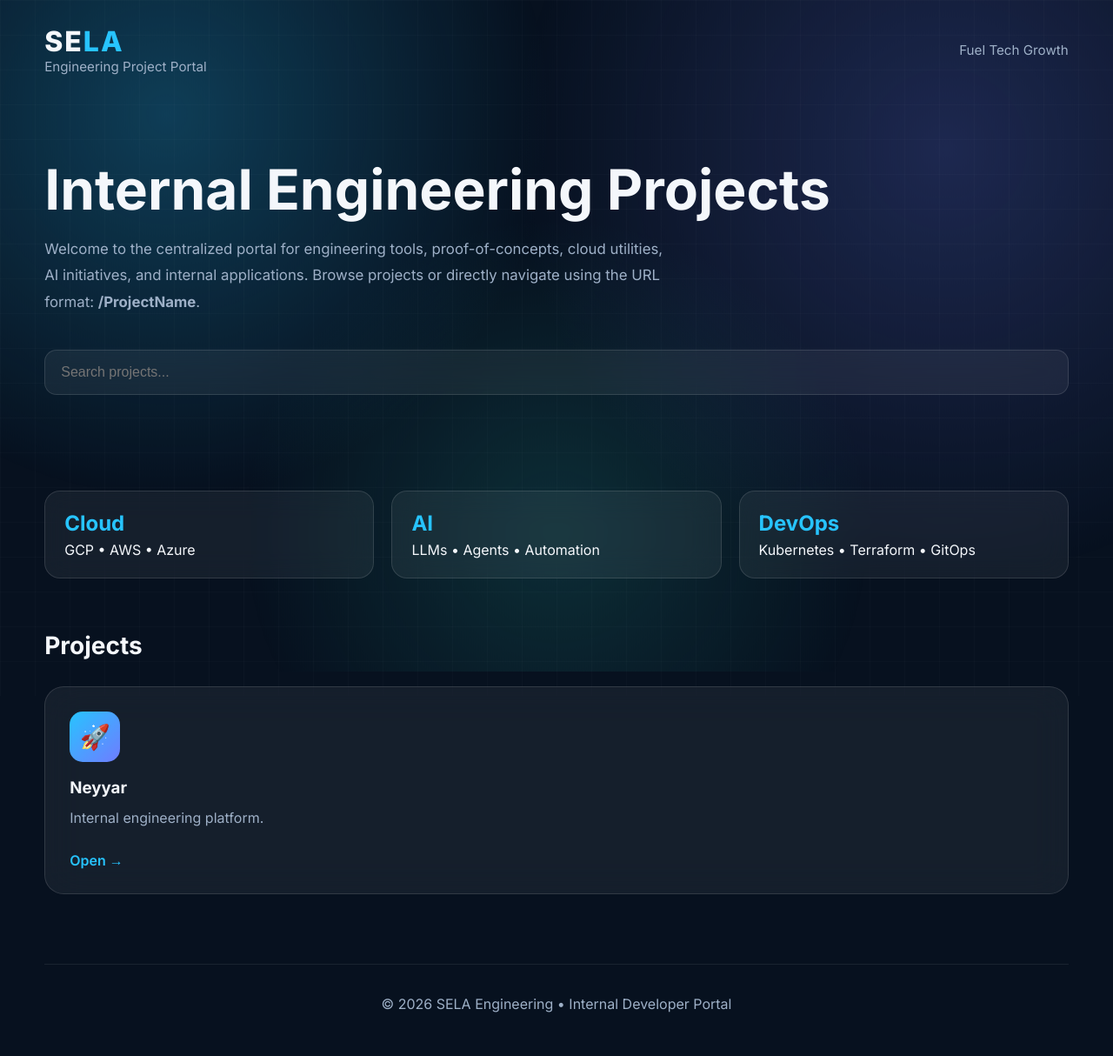
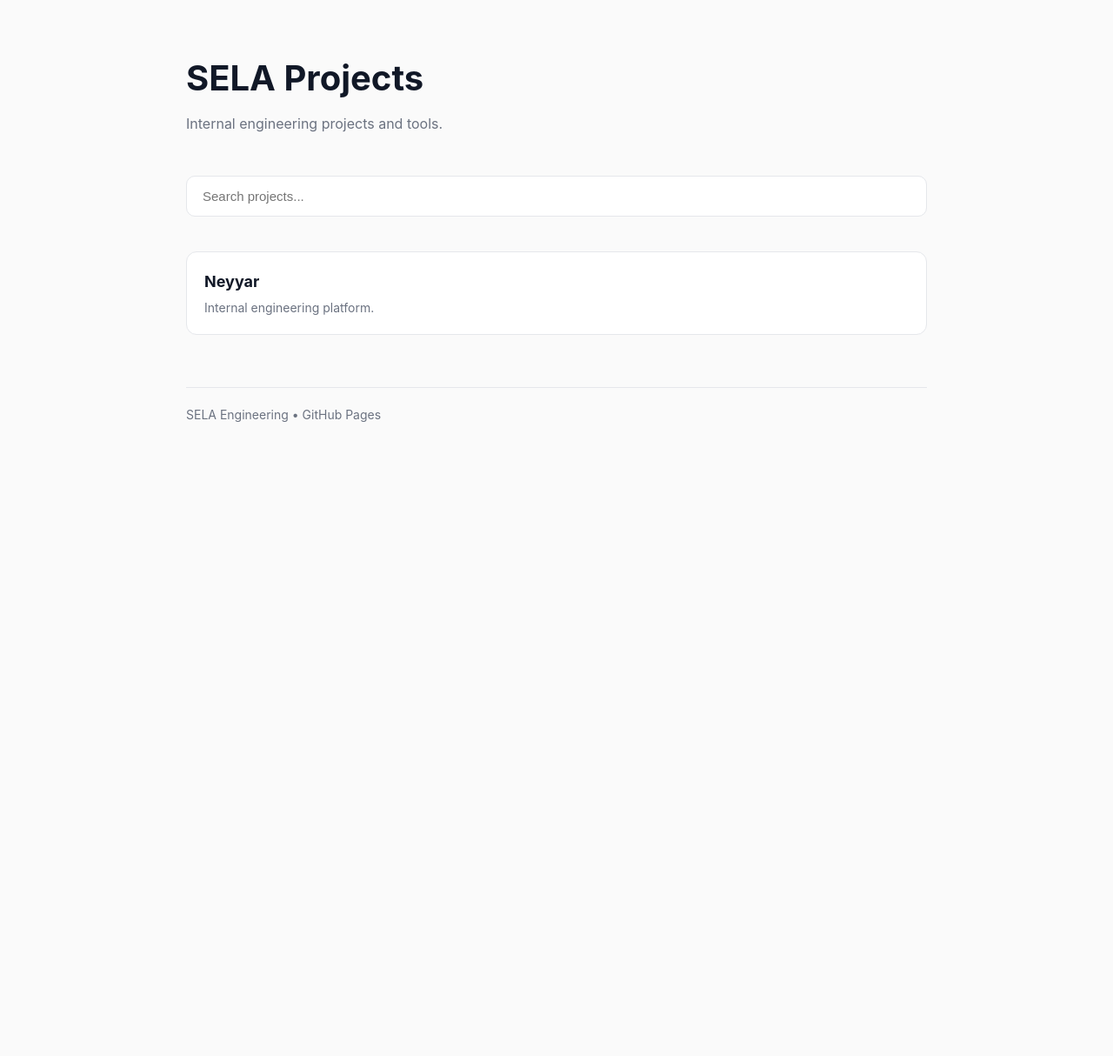
Before and after one commit to Sela-Cloud/sela-projects, a plain HTML site: page index.html in a window 1280 px wide. Shown: the whole page at 87% size. After the commit the page ends 800 px from the top, so only its background shows below. Drawn offline with Linux system fonts and the light colour scheme.

Commit message:
Refactor index.html structure and styles
Updated the styles and structure of the index.html file, including changes to the header, footer, and project sections.

```diff
--- a/index.html
+++ b/index.html
@@ -3,226 +3,117 @@
 <head>
     <meta charset="UTF-8">
     <meta name="viewport" content="width=device-width, initial-scale=1.0">
-<title>SELA | Engineering Projects</title>
-
-<link rel="preconnect" href="https://fonts.googleapis.com">
-<link rel="preconnect" href="https://fonts.gstatic.com" crossorigin>
-<link href="https://fonts.googleapis.com/css2?family=Inter:wght@300;400;500;600;700;800&display=swap" rel="stylesheet">
+    <title>SELA Projects</title>
 
     <style>
-:root{
-    --bg:#07111f;
-    --surface:rgba(255,255,255,.06);
-    --border:rgba(255,255,255,.12);
-    --text:#f4f7fb;
-    --muted:#9eb0c7;
-    --primary:#27c4ff;
-    --secondary:#6f7cff;
-    --success:#2dd4bf;
+        * {
+            margin: 0;
+            padding: 0;
+            box-sizing: border-box;
         }
 
-*{
-    margin:0;
-    padding:0;
-    box-sizing:border-box;
+        :root {
+            --bg: #fafafa;
+            --card: #ffffff;
+            --border: #e5e7eb;
+            --text: #111827;
+            --muted: #6b7280;
+            --accent: #2563eb;
         }
 
-body{
-    font-family:Inter,sans-serif;
-    background:var(--bg);
-    color:var(--text);
-    min-height:100vh;
-    overflow-x:hidden;
+        body {
+            font-family: Inter, -apple-system, BlinkMacSystemFont, "Segoe UI",
+                Roboto, Helvetica, Arial, sans-serif;
+            background: var(--bg);
+            color: var(--text);
+            line-height: 1.5;
         }
 
-body::before{
-    content:"";
-    position:fixed;
-    inset:0;
-    background:
-    radial-gradient(circle at 15% 20%,rgba(39,196,255,.25),transparent 35%),
-    radial-gradient(circle at 85% 25%,rgba(111,124,255,.22),transparent 40%),
-    radial-gradient(circle at 50% 80%,rgba(45,212,191,.15),transparent 40%);
-    animation:move 18s ease infinite alternate;
-    z-index:-2;
+        .container {
+            max-width: 900px;
+            margin: 0 auto;
+            padding: 60px 24px;
         }
 
-body::after{
-    content:"";
-    position:fixed;
-    inset:0;
-    background:
-        linear-gradient(rgba(255,255,255,.02) 1px, transparent 1px),
-        linear-gradient(90deg, rgba(255,255,255,.02) 1px, transparent 1px);
-    background-size:40px 40px;
-    z-index:-1;
+        header {
+            margin-bottom: 48px;
         }
 
-@keyframes move{
-    from{transform:translateY(0);}
-    to{transform:translateY(-60px);}
+        h1 {
+            font-size: 2.5rem;
+            font-weight: 700;
+            margin-bottom: 10px;
         }
 
-.container{
-    width:min(1200px,92%);
-    margin:auto;
+        .subtitle {
+            color: var(--muted);
+            font-size: 1rem;
         }
 
-header{
-    display:flex;
-    justify-content:space-between;
-    align-items:center;
-    padding:28px 0;
+        .search {
+            width: 100%;
+            margin: 40px 0;
         }
 
-.logo{
-    font-size:32px;
-    font-weight:800;
-    letter-spacing:2px;
+        .search input {
+            width: 100%;
+            padding: 14px 18px;
+            border: 1px solid var(--border);
+            border-radius: 10px;
+            font-size: 15px;
+            outline: none;
+            background: white;
         }
 
-.logo span{
-    color:var(--primary);
+        .search input:focus {
+            border-color: var(--accent);
         }
 
-.tag{
-    color:var(--muted);
-    font-size:.95rem;
+        .projects {
+            display: grid;
+            gap: 16px;
         }
 
-.hero{
-    padding:70px 0 50px;
+        .project {
+            background: var(--card);
+            border: 1px solid var(--border);
+            border-radius: 12px;
+            padding: 20px;
+            cursor: pointer;
+            transition: .2s ease;
         }
 
-.hero h1{
-    font-size:clamp(2.8rem,5vw,4.6rem);
-    line-height:1.05;
-    margin-bottom:20px;
+        .project:hover {
+            border-color: var(--accent);
+            transform: translateY(-2px);
         }
 
-.hero p{
-    max-width:720px;
-    color:var(--muted);
-    line-height:1.8;
-    font-size:1.05rem;
+        .project h3 {
+            margin-bottom: 6px;
+            font-size: 18px;
         }
 
-.search{
-    margin-top:40px;
-    display:flex;
-    gap:15px;
-    flex-wrap:wrap;
+        .project p {
+            color: var(--muted);
+            font-size: 14px;
         }
 
-.search input{
-    flex:1;
-    min-width:280px;
-    background:var(--surface);
-    border:1px solid var(--border);
-    color:white;
-    border-radius:14px;
-    padding:16px 18px;
-    font-size:16px;
-    outline:none;
-    backdrop-filter:blur(12px);
+        footer {
+            margin-top: 60px;
+            color: var(--muted);
+            font-size: 14px;
+            border-top: 1px solid var(--border);
+            padding-top: 20px;
         }
 
-.stats{
-    display:flex;
-    gap:20px;
-    margin:60px 0;
-    flex-wrap:wrap;
+        .hidden {
+            display: none;
         }
 
-.stat{
-    flex:1;
-    min-width:180px;
-    padding:22px;
-    background:var(--surface);
-    border:1px solid var(--border);
-    border-radius:18px;
-    backdrop-filter:blur(16px);
-}
-
-.stat h2{
-    color:var(--primary);
-    margin-bottom:6px;
-}
-
-.section-title{
-    margin:30px 0;
-    font-size:28px;
-}
-
-.grid{
-    display:grid;
-    grid-template-columns:repeat(auto-fit,minmax(280px,1fr));
-    gap:24px;
-    margin-bottom:80px;
-}
-
-.card{
-    background:var(--surface);
-    border:1px solid var(--border);
-    border-radius:22px;
-    padding:28px;
-    transition:.35s;
-    cursor:pointer;
-    backdrop-filter:blur(20px);
-}
-
-.card:hover{
-    transform:translateY(-8px);
-    border-color:var(--primary);
-    box-shadow:0 15px 50px rgba(39,196,255,.15);
-}
-
-.icon{
-    width:58px;
-    height:58px;
-    border-radius:15px;
-    display:grid;
-    place-items:center;
-    font-size:28px;
-    background:linear-gradient(135deg,var(--primary),var(--secondary));
-    margin-bottom:18px;
-}
-
-.card h3{
-    margin-bottom:10px;
-}
-
-.card p{
-    color:var(--muted);
-    line-height:1.7;
-    margin-bottom:25px;
-}
-
-.open{
-    display:inline-flex;
-    align-items:center;
-    gap:8px;
-    color:var(--primary);
-    font-weight:600;
-}
-
-footer{
-    padding:35px 0 50px;
-    text-align:center;
-    color:var(--muted);
-    border-top:1px solid rgba(255,255,255,.08);
-}
-
-@media(max-width:700px){
-
-.hero{
-padding-top:30px;
-}
-
-.stats{
-flex-direction:column;
-}
-
+        code {
+            background: #f3f4f6;
+            padding: 2px 6px;
+            border-radius: 5px;
         }
     </style>
 </head>
@@ -232,118 +123,98 @@
 <div class="container">
 
     <header>
+        <h1>SELA Projects</h1>
+        <p class="subtitle">
+            Internal engineering projects and tools.
+        </p>
+    </header>
 
-<div>
-<div class="logo">SE<span>LA</span></div>
-<div class="tag">Engineering Project Portal</div>
+    <div class="search">
+        <input
+            id="search"
+            type="text"
+            placeholder="Search projects..."
+        >
     </div>
 
-<div class="tag">
-Fuel Tech Growth
+    <section class="projects" id="projects">
+
+        <div class="project"
+             data-name="Neyyar"
+             onclick="openProject('Neyyar')">
+
+            <h3>Neyyar</h3>
+            <p>Internal engineering platform.</p>
+
         </div>
 
-</header>
+        <!--
+        Duplicate projects like this:
 
-<section class="hero">
+        <div class="project"
+             data-name="MyProject"
+             onclick="openProject('MyProject')">
 
-<h1>
-Internal Engineering Projects
-</h1>
+            <h3>MyProject</h3>
+            <p>Description...</p>
 
-<p>
-Welcome to the centralized portal for engineering tools, proof-of-concepts, cloud utilities, AI initiatives, and internal applications. Browse projects or directly navigate using the URL format:
-<strong>/ProjectName</strong>.
-</p>
-
-<div class="search">
-<input id="search" type="text" placeholder="Search projects...">
         </div>
+        -->
 
     </section>
 
-<div class="stats">
-
-<div class="stat">
-<h2>Cloud</h2>
-<div>GCP • AWS • Azure</div>
-</div>
-
-<div class="stat">
-<h2>AI</h2>
-<div>LLMs • Agents • Automation</div>
-</div>
-
-<div class="stat">
-<h2>DevOps</h2>
-<div>Kubernetes • Terraform • GitOps</div>
-</div>
-
-</div>
-
-<h2 class="section-title">Projects</h2>
-
-<div class="grid" id="projects">
-
-<div class="card" data-name="Neyyar" onclick="openProject('Neyyar')">
-<div class="icon">🚀</div>
-<h3>Neyyar</h3>
-<p>
-Internal engineering platform.
-</p>
-<div class="open">
-Open →
-</div>
-</div>
-
-<!-- Duplicate cards as needed -->
-
-</div>
-
     <footer>
-© 2026 SELA Engineering • Internal Developer Portal
+        SELA Engineering • GitHub Pages
     </footer>
 
 </div>
 
 <script>
 
-function openProject(name){
-    window.location.href="/projects/"+name+"/";
+//
+// Automatically detects the GitHub repository name.
+//
+// Example:
+//
+// https://user.github.io/sela-projects/
+//               ^^^^^^^^^^^^^
+//
+// BASE becomes "/sela-projects"
+//
+const parts = window.location.pathname.split("/");
+const BASE = parts.length > 1 ? "/" + parts[1] : "";
+
+function openProject(project) {
+    window.location.href = `${BASE}/projects/${project}/`;
 }
 
-const input=document.getElementById("search");
+document
+.getElementById("search")
+.addEventListener("input", function () {
 
-input.addEventListener("input",function(){
+    const value = this.value.toLowerCase();
 
-const value=this.value.toLowerCase();
+    document
+    .querySelectorAll(".project")
+    .forEach(project => {
 
-document.querySelectorAll(".card").forEach(card=>{
+        const visible =
+            project.dataset.name
+                .toLowerCase()
+                .includes(value);
 
-const show=card.dataset.name.toLowerCase().includes(value);
-
-card.style.display=show?"block":"none";
+        project.classList.toggle("hidden", !visible);
 
     });
 
 });
 
-// URL Router
-// Visiting:
-// https://domain.com/Neyyar
-// automatically redirects to
-// /projects/Neyyar/
-
-(function(){
-
-const path=window.location.pathname.replace(/^\/|\/$/g,"");
-
-if(path && !path.startsWith("projects") && !path.endsWith(".html")){
-
-window.location.replace("/projects/"+path+"/");
-
-}
-
-})();
+// IMPORTANT:
+// GitHub Pages does NOT support rewriting
+// "/Neyyar" -> "/projects/Neyyar"
+//
+// Therefore, NO automatic redirect is performed here.
+// Navigation should happen through the project cards.
 
 </script>
 
```
Lines whose indentation alone changed are shown as unchanged.
